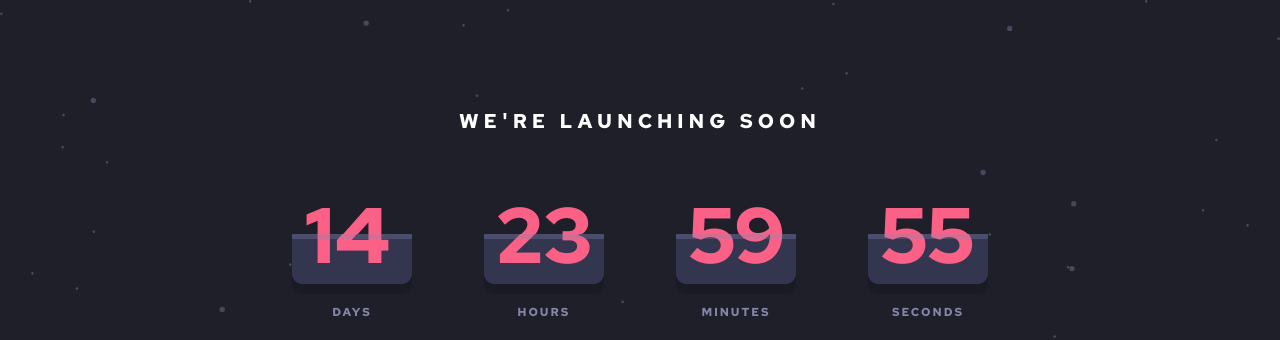
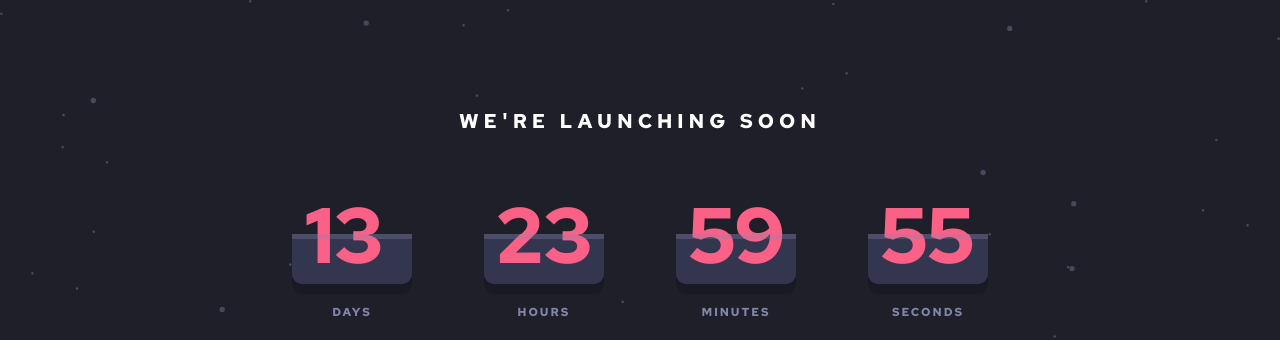
Before and after one commit to sivakumarkatari2020/launch-countdown-timer, a plain HTML site: page public/index.html in a window 1280 px wide. Shown: the top 340 px of the page. Drawn offline with Linux system fonts and the light colour scheme.

Commit message:
updated readme

```diff
--- a/public/index.html
+++ b/public/index.html
@@ -26,11 +26,11 @@
     <div class="timeline">
       <div class="wrapper Days-plate">
         <div class="upper">
-          <h1 id="days">14</h1>
+          <h1 id="days">13</h1>
         </div>
         <div class="bottom" id="days_bottom">
           <div class="bottom-upper">
-              <h1 class="bottom-upper-text" id="daysBack">14</h1>
+              <h1 class="bottom-upper-text" id="daysBack">13</h1>
           </div>
           <div class="bottom-bottom"></div>
         </div>
```
Also changed, not shown: 1 other file.
